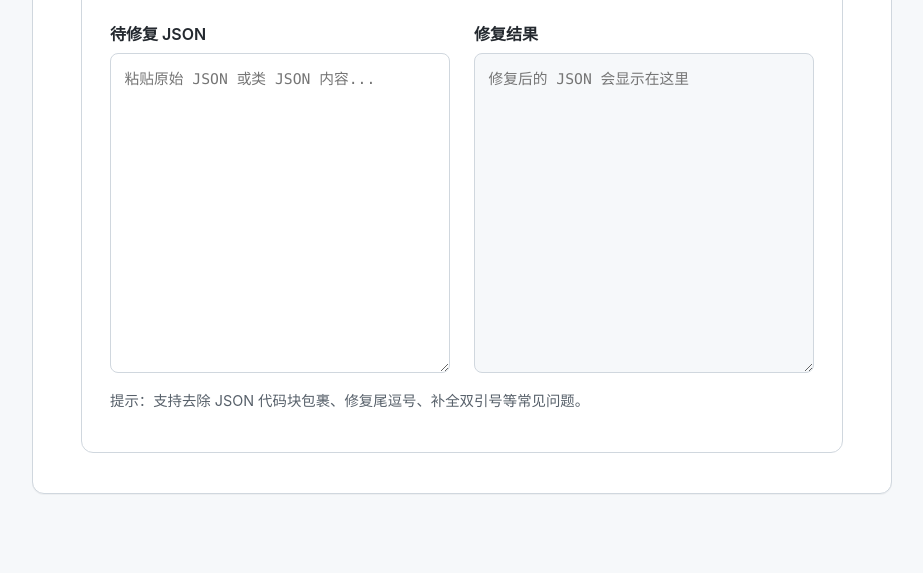
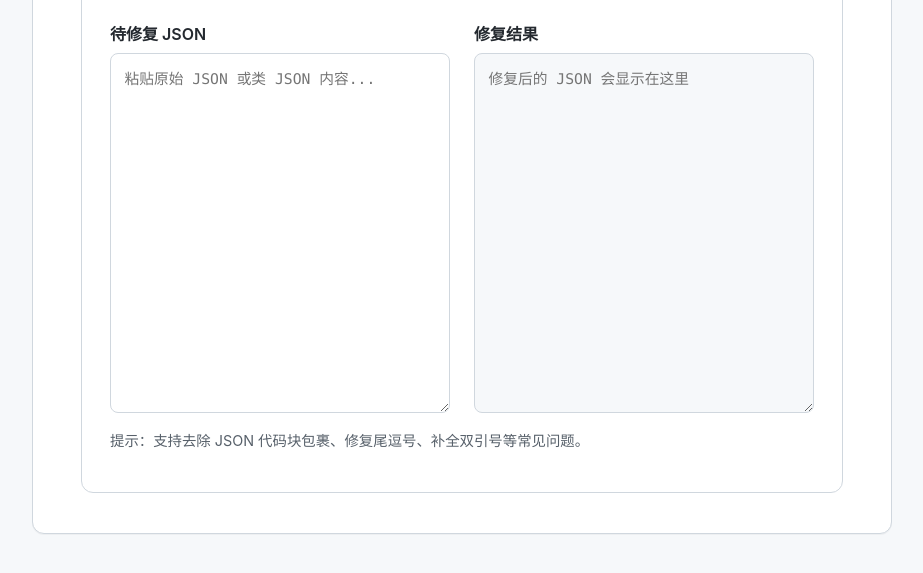
Before and after one commit to ibitor/odin_helper, a website built with Vite: page index.html in a window 1280 px wide. Shown: the part 285-858 px from the top of the page, without its empty margins (178-1101 px from the left). Before the commit the page ends 819 px from the top, so only its background shows below. Built offline with nearby package versions, Linux system fonts and the light colour scheme.

Commit message:
Adjust layout to better use vertical space

```diff
--- a/src/style.css
+++ b/src/style.css
@@ -13,6 +13,7 @@ body {
   min-height: 100vh;
   display: flex;
   justify-content: center;
+  align-items: flex-start;
   padding: 2.5rem 1.5rem;
 }
 
@@ -177,3 +178,9 @@ textarea:read-only {
     min-height: 220px;
   }
 }
+
+@media (min-width: 1200px) {
+  textarea {
+    min-height: 360px;
+  }
+}
```
